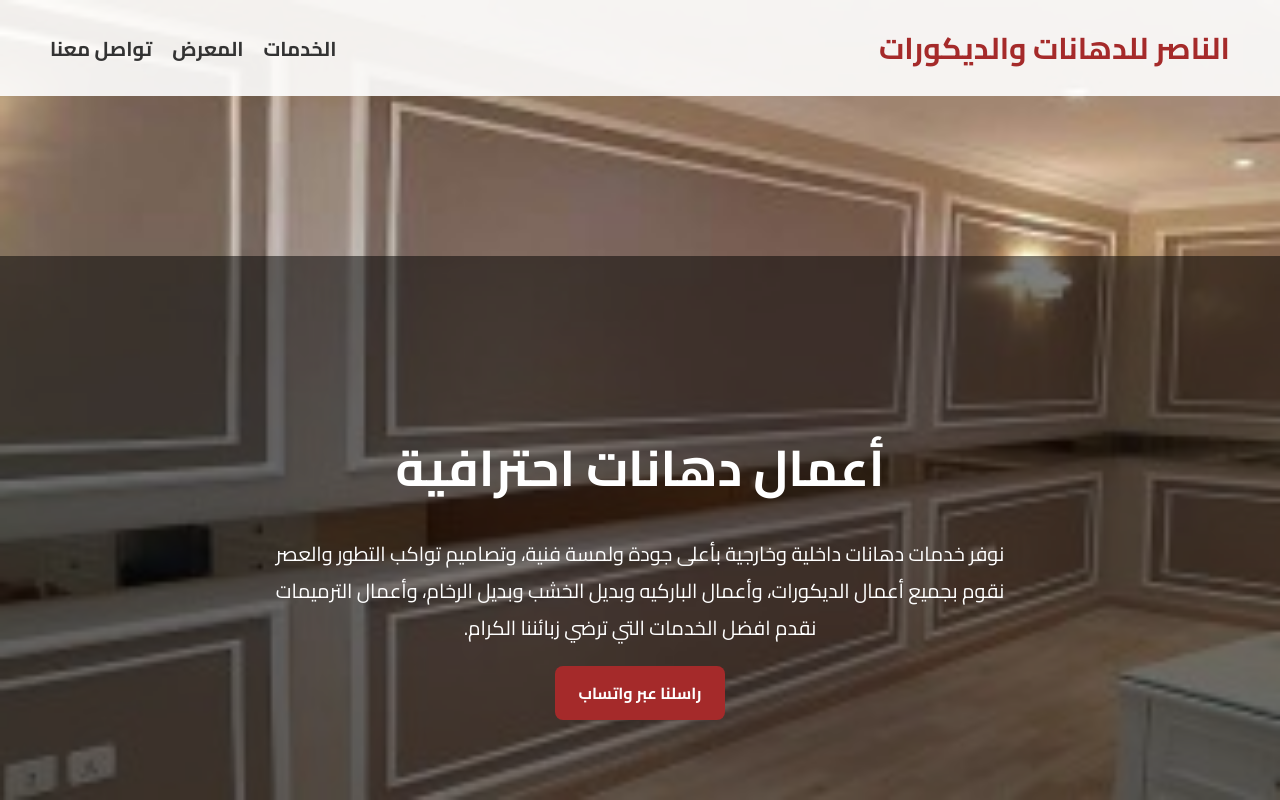
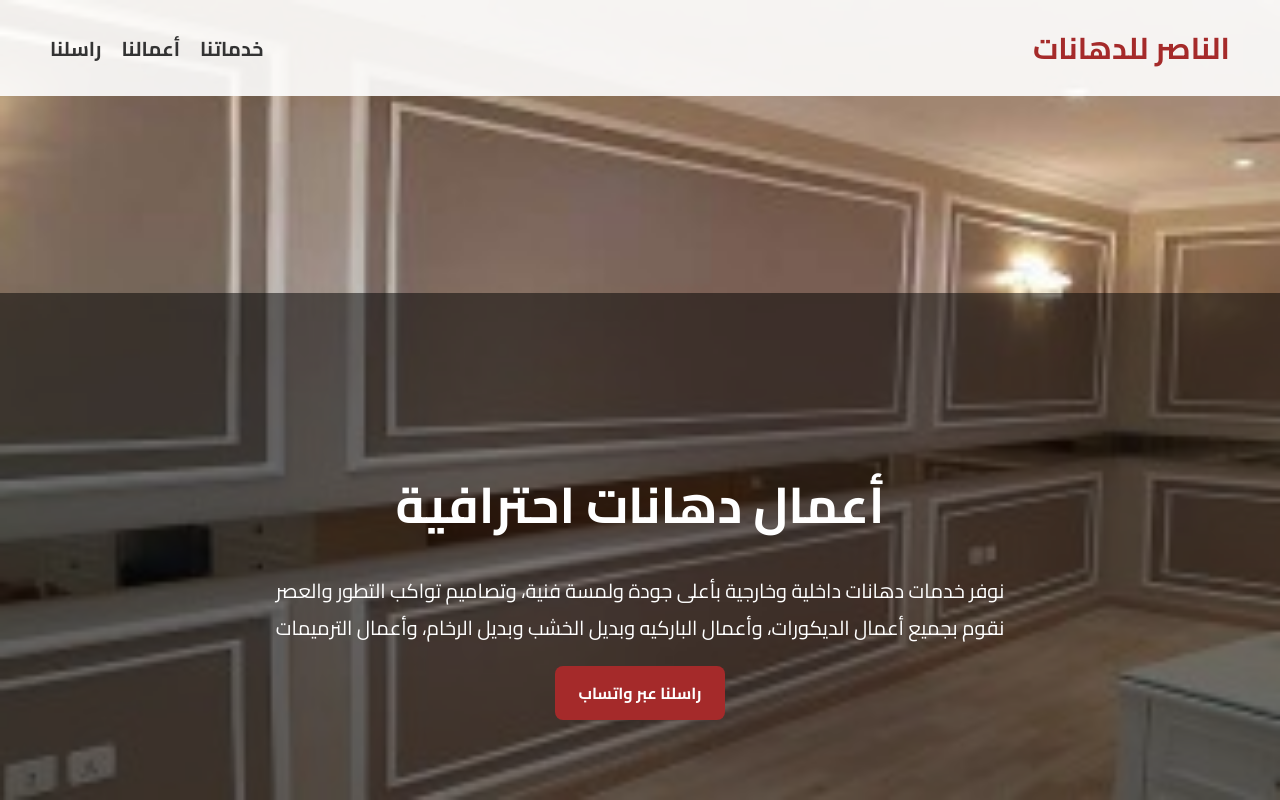
Before and after one commit to nasser1234/Al-nasser, a plain HTML site: page index.html in a window 1280 px wide. Shown: the top 800 px of the page. Drawn offline with Linux system fonts and the light colour scheme.

Commit message:
Update index.html
تعديل جديد على الموقع

```diff
--- a/index.html
+++ b/index.html
@@ -15,18 +15,17 @@
 <body>
   <header class="hero">
     <nav class="navbar">
-      <div class="logo">الناصر للدهانات والديكورات</div>
+      <div class="logo">الناصر للدهانات</div>
       <ul class="nav-links">
-        <li><a href="#services">الخدمات</a></li>
-        <li><a href="#gallery">المعرض</a></li>
-        <li><a href="#contact">تواصل معنا</a></li>
+        <li><a href="#services">خدماتنا</a></li>
+        <li><a href="#gallery">أعمالنا</a></li>
+        <li><a href="#contact">راسلنا</a></li>
       </ul>
     </nav>
     <div class="hero-text">
       <h1>أعمال دهانات احترافية</h1>
       <p>نوفر خدمات دهانات داخلية وخارجية بأعلى جودة ولمسة فنية، وتصاميم تواكب التطور والعصر</p>
       <p>نقوم بجميع أعمال الديكورات، وأعمال الباركيه وبديل الخشب وبديل الرخام، وأعمال الترميمات</p>
-      <p>نقدم افضل الخدمات التي ترضي زبائننا الكرام.</p>
       <a href="https://wa.me/967776844155" class="btn">راسلنا عبر واتساب</a>
     </div>
   </header>
```
